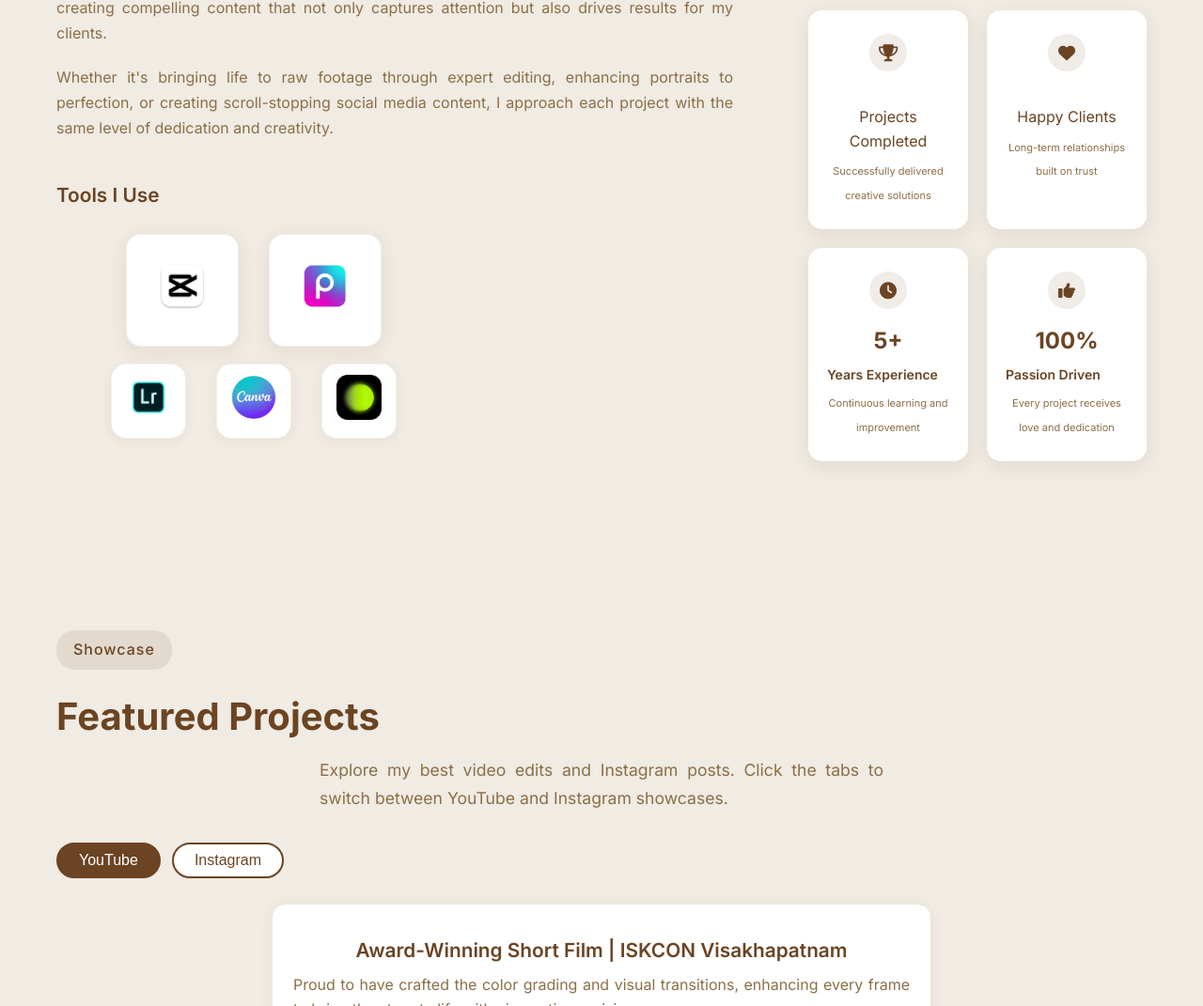
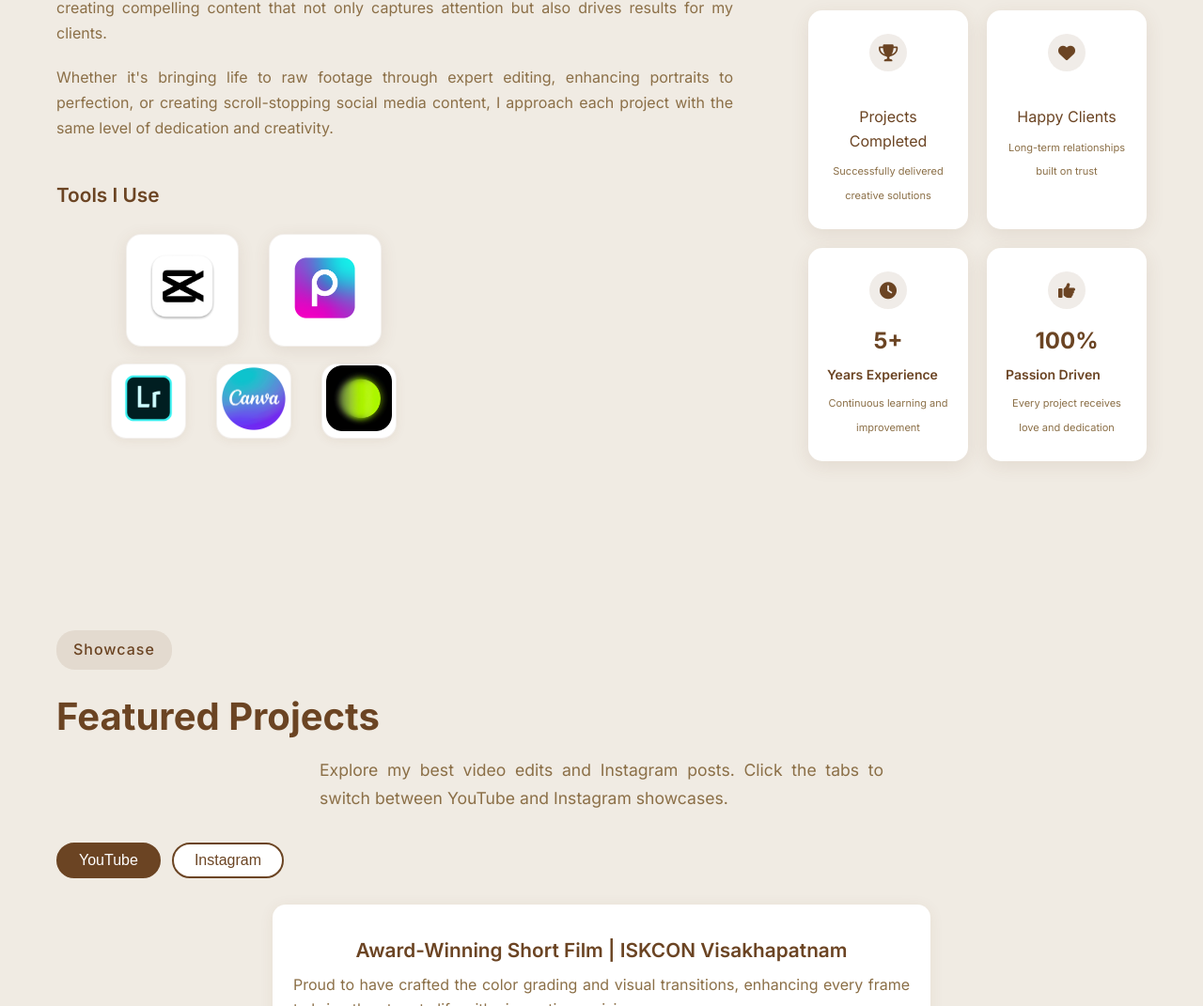
Before and after one commit to ashish22cse221/rudz_portfolio, a plain HTML site: page index.html in a window 1280 px wide. Shown: the part 1648-2719 px from the top of the page at 94% size. Drawn offline with Linux system fonts and the light colour scheme; a script that the page names is missing.

Commit message:
Update styles.css

```diff
--- a/styles.css
+++ b/styles.css
@@ -1532,10 +1532,10 @@ p,.section-description,.showcase-desc,.about-description,.about-text-secondary,.
 }
 
 .tool-logo img {
-    width: 48px;
-    height: 48px;
+    width: 70px;
+    height: 70px;
     object-fit: contain;
-    margin-bottom: 8px;
+    margin-bottom: 5px;
 }
 
 .tool-name {
```
